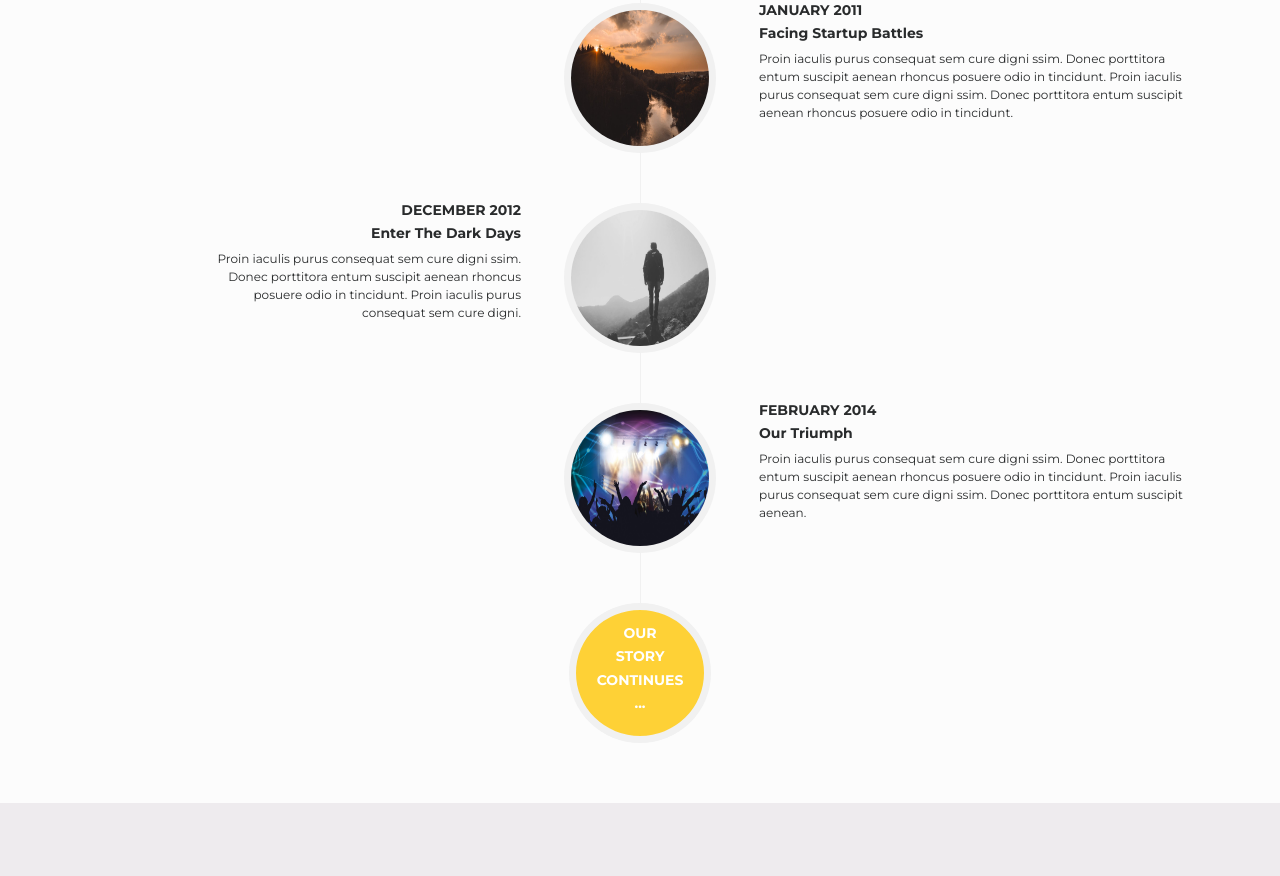
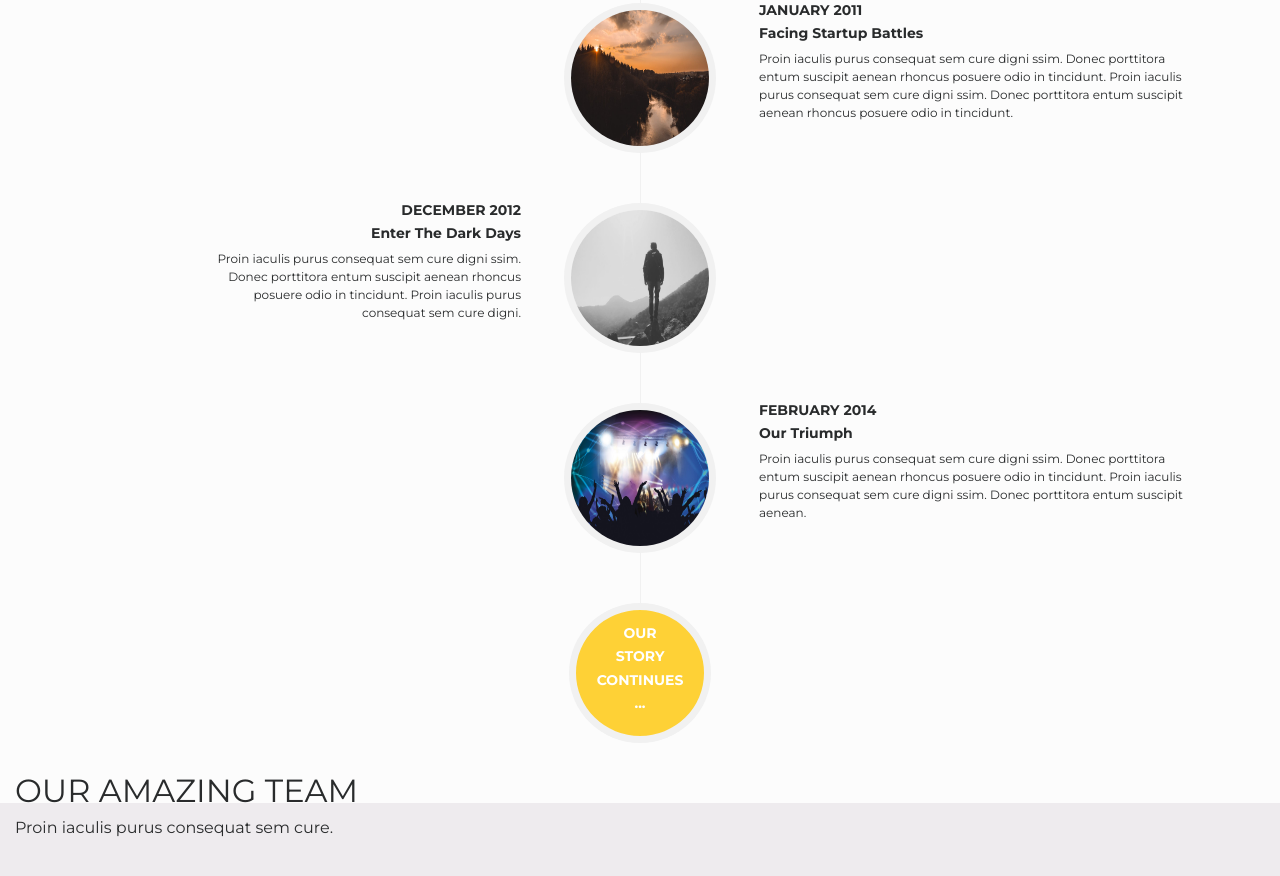
Before and after one commit to tomasz-konecki/projekt_7_8, a website: page index.html in a window 1280 px wide. Shown: the part 2786-3662 px from the top of the page. Before the commit the page ends 3589 px from the top, so only its background shows below. Drawn offline with nearby package versions, Linux system fonts and the light colour scheme; a script that the page names is missing.

Commit message:
Correct 'about' section

```diff
--- a/css/style.css
+++ b/css/style.css
@@ -156,8 +156,8 @@ h3.meet {
 .about {
   background: #fcfcfc;
   min-height: 1100px;
-  position: absolute;
-  z-index: -2;
+  /* position: absolute; */
+  /* z-index: -2; */
   width: 100%;
 }
 
@@ -175,7 +175,7 @@ h3.meet {
   width: 100%;
   position: absolute;
   top: 50px;
-  z-index: -1;
+  z-index: 0;
 
 }
 
@@ -183,16 +183,18 @@ h3.meet {
   border-left: 1px solid #f1f1f1;
 }
 
+.about .above {
+  z-index: 1;
+}
+
 .about .above [class*='col-'] {
   min-height: 150px;
   padding: 0;
-
 }
 
 .about .above h6 {
   font-weight: 700;
   font-size: 14px;
-
 }
 
 .about .above p {
@@ -214,11 +216,15 @@ h3.meet {
   margin: 0 auto;
 }
 
-.about .above .yellow-circle h6 {
+.team {
+  position: absolute;
 }
 
 
-/* breakpoints */
+
+
+
+/* BREAKPOINTS */
 
 @media(min-width: 992px) {
   .about .above [class*='col-'] {
@@ -335,6 +341,7 @@ h3.meet {
   .about .above .yellow-circle {
     width: 125px;
     height: 125px;
+    margin-top: 30px;
   }
 }
 
--- a/index.html
+++ b/index.html
@@ -172,6 +172,7 @@
 
   </section>
 
+
   <!-- ABOUT -->
   <section class="about">
     <header class="container">
@@ -279,6 +280,28 @@
 
   </section>
 
+
+
+  <!-- OUR AMAZING TEAM -->
+  <section class="team">
+    <header class="container">
+      <div class="row">
+        <div class="col-12">
+          <h2>OUR AMAZING TEAM</h2>
+          <p>Proin iaculis purus consequat sem cure.</p>
+        </div>
+      </div>
+    </header>
+
+    <div class="gallery">
+
+    </div>
+
+    <footer>
+
+    </footer>
+  </section>
+
 </div>
 
 
```
